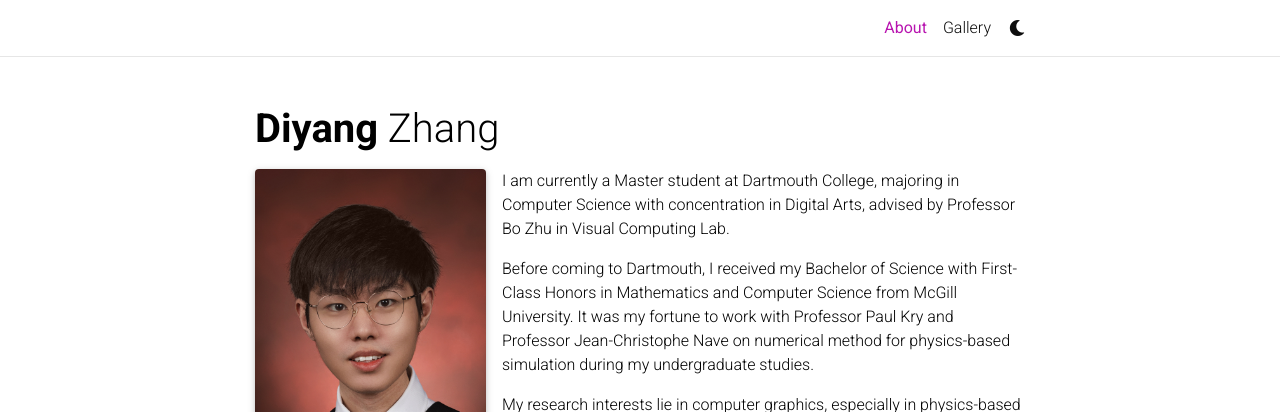
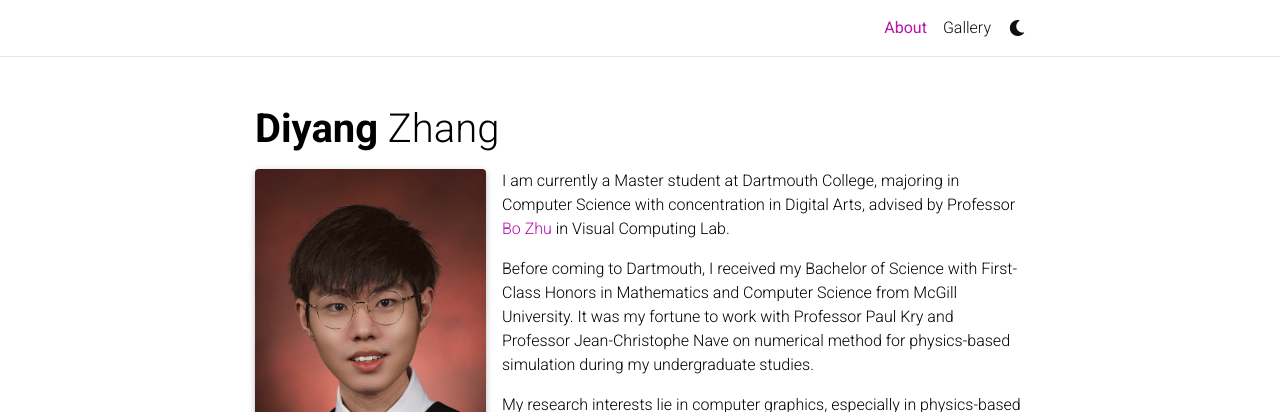
Before and after one commit to diyang99/diyang99.github.io, a Jekyll site: the page built from _pages/about.md, in a window 1280 px wide and 900 px high. Shown: the top 412 px of the window. Built offline with Jekyll 4.4.1, drawn with Linux system fonts in a browser that asks for light colours; full-size pictures stand in for the smaller copies a plugin makes; comment, search, counter and statistics services are not loaded; a style sheet for code colours, icons or effects is not loaded.

Commit message:
20231203

```diff
--- a/_pages/about.md
+++ b/_pages/about.md
@@ -27,7 +27,7 @@
  -->
 
 <!-- <img id="projimg" src="../assets/img/profile.jpg" alt="graph" height="30%" width="30%" align='left'/> -->
-I am currently a Master student at Dartmouth College, majoring in Computer Science with concentration in Digital Arts, advised by Professor Bo Zhu in Visual Computing Lab.
+I am currently a Master student at Dartmouth College, majoring in Computer Science with concentration in Digital Arts, advised by Professor <a nonsmooth="1" href="https://faculty.cc.gatech.edu/~bozhu/" class="">Bo Zhu</a> in Visual Computing Lab.
 
 Before coming to Dartmouth, I received my Bachelor of Science with First-Class Honors in Mathematics and Computer Science from McGill University. It was my fortune to work with Professor Paul Kry and Professor Jean-Christophe Nave on numerical method for physics-based simulation during my undergraduate studies.
 
@@ -70,7 +70,7 @@
     </div>
     <br />
     <div id='project'>
-      <img id="projimg" src="../assets/img/reflection.png" alt="graph" height="110" width="200" align='right'/>
+      <img id="projimg" src="../assets/img/advrefl_teaser.jpg" alt="graph" height="130" width="200" align='right'/>
       <div id='projinfo'>
         <b>A Review of Second Order Advection-Reflection Fluid Solver</b><br />
         <i>Undergraduate Honors Research Project, advised by Prof. Paul Kry</i><br />
```
Also changed, not shown: assets/img/advrefl_teaser.jpg (added), assets/img/advrfl1.png (added), assets/img/advrfl1_mirr.jpg (added), assets/img/advrfl2.png (added), assets/img/advrfl2_mirr.jpg (added), assets/img/advrfl3.png (added), assets/img/advrfl4.png (added), 12 other files.
